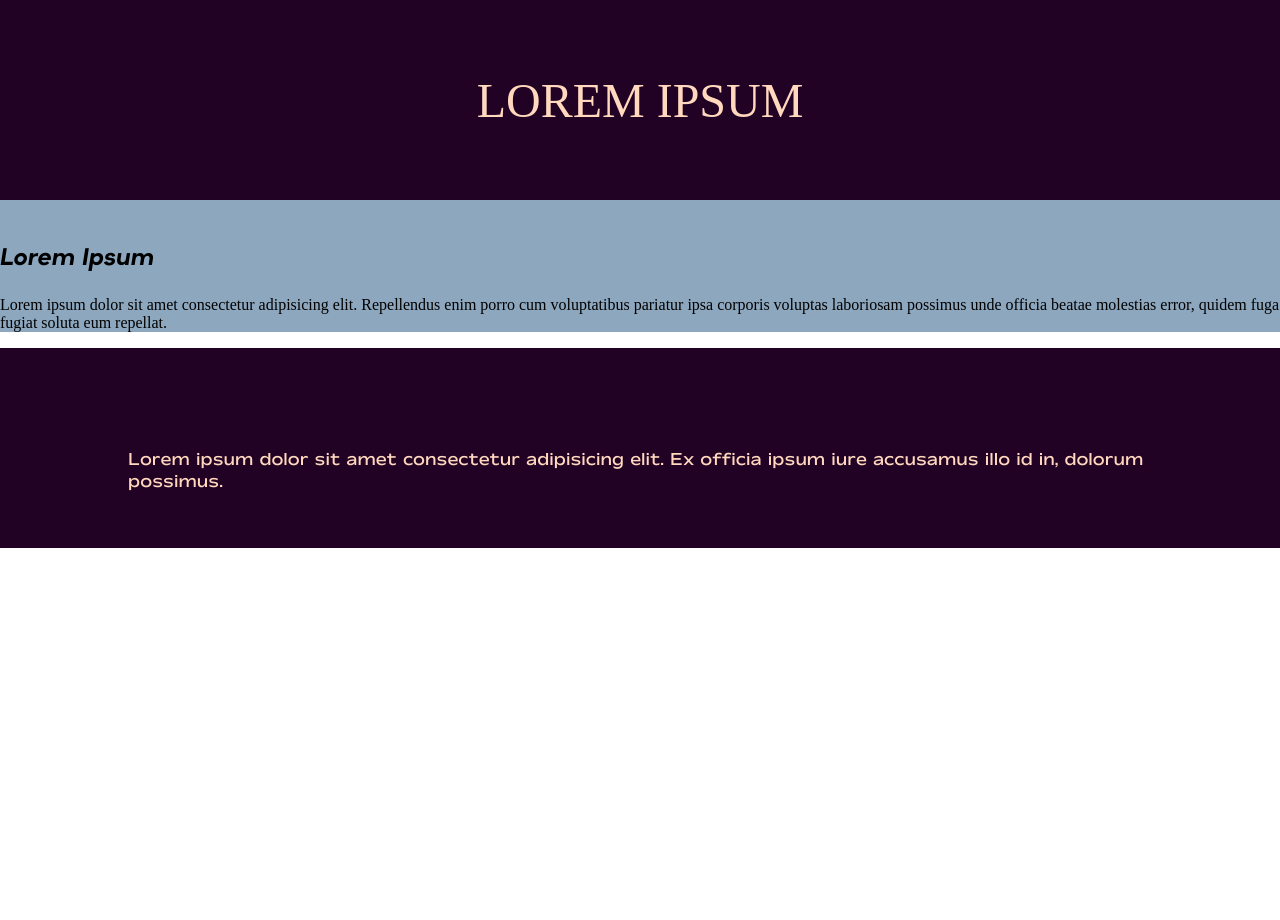
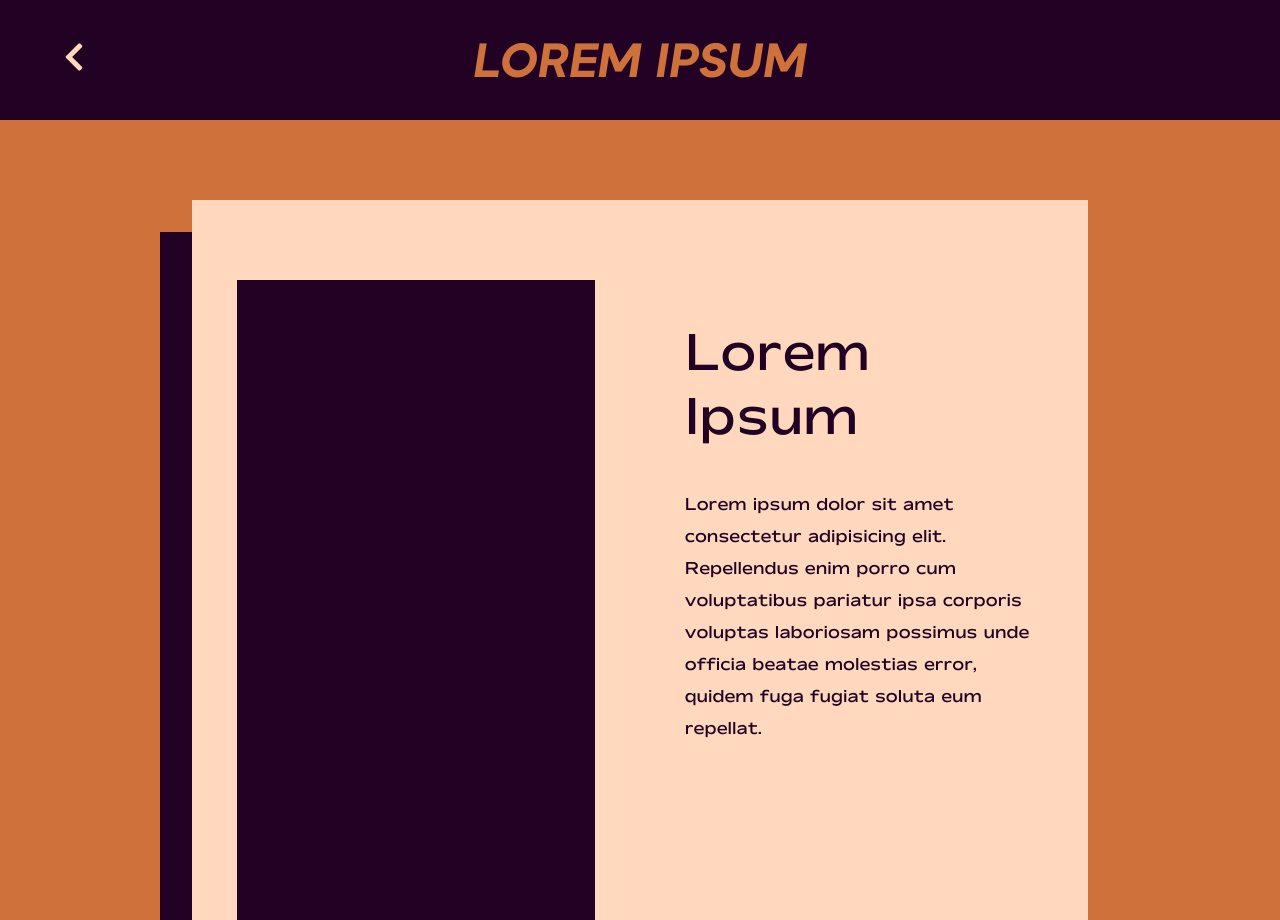
Before and after one commit to gmarteau/M26, a website: page pages/page.html in a window 1280 px wide. Shown: the top 920 px of the page. Before the commit the page ends 800 px from the top, so only its background shows below. Drawn offline with Linux system fonts and the light colour scheme.

Commit message:
v0.3.0: debug fonts, changement clr-bg, mise en forme page message

```diff
--- a/pages/page.html
+++ b/pages/page.html
@@ -3,16 +3,20 @@
     <head>
         <meta charset="UTF-8">
         <meta name="viewport" content="width=device-width, initial-scale=1.0">
+        <link rel="stylesheet" href="https://pro.fontawesome.com/releases/v5.10.0/css/all.css" integrity="sha384-AYmEC3Yw5cVb3ZcuHtOA93w35dYTsvhLPVnYs9eStHfGJvOvKxVfELGroGkvsg+p" crossorigin="anonymous"/>
         <link rel="stylesheet" href="../css/style.css">
         <title>Page</title>
     </head>
 
     <body>
-        <header>
-            <p class="title">LOREM IPSUM</p>
+        <header class="header header--return">
+            <a href="../index.html" class="header__return">
+                <i class="fas fa-chevron-left header__return__icon"></i>
+            </a>
+            <p class="header__title">LOREM IPSUM</p>
         </header>
 
-        <article class="content">
+        <article class="content content--message">
             <div class="card">
                 <div class="card__pic">
                     <img />
--- a/sass/base/_base.scss
+++ b/sass/base/_base.scss
@@ -11,4 +11,8 @@
     width: 100%;
     margin: auto;
     background: $clr-bg;
+    &.content--message {
+        padding-top: $content-pdg;
+        padding-bottom: $content-pdg * 1.5;
+    }
 }
--- a/sass/base/_typography.scss
+++ b/sass/base/_typography.scss
@@ -1,39 +1,38 @@
 @font-face {
     font-family: 'mattoneregular';
-    src: url('../../fonts/mattone-regular-webfont.eot');
-    src: url('../../fonts/mattone-regular-webfont.eot?#iefix') format('embedded-opentype'),
-         url('../../fonts/mattone-regular-webfont.woff2') format('woff2'),
-         url('../../fonts/mattone-regular-webfont.woff') format('woff'),
-         url('../../fonts/mattone-regular-webfont.ttf') format('truetype'),
-         url('../../fonts/mattone-regular-webfont.svg#mattoneregular') format('svg');
+    src: url('../fonts/mattone-regular-webfont.eot');
+    src: url('../fonts/mattone-regular-webfont.eot?#iefix') format('embedded-opentype'),
+         url('../fonts/mattone-regular-webfont.woff2') format('woff2'),
+         url('../fonts/mattone-regular-webfont.woff') format('woff'),
+         url('../fonts/mattone-regular-webfont.ttf') format('truetype'),
+         url('../fonts/mattone-regular-webfont.svg#mattoneregular') format('svg');
     font-weight: normal;
     font-style: normal;
+
+}
+
+@font-face {
+    font-family: 'oktabold_italic';
+    src: url('../fonts/okta-bolditalic-webfont.eot');
+    src: url('../fonts/okta-bolditalic-webfont.eot?#iefix') format('embedded-opentype'),
+         url('../fonts/okta-bolditalic-webfont.woff2') format('woff2'),
+         url('../fonts/okta-bolditalic-webfont.woff') format('woff'),
+         url('../fonts/okta-bolditalic-webfont.ttf') format('truetype'),
+         url('../fonts/okta-bolditalic-webfont.svg#oktabold_italic') format('svg');
+    font-weight: normal;
+    font-style: normal;
+
 }
 
 @font-face {
     font-family: 'oktaextralight';
-    src: url('../../fonts/okta-extralight-webfont.eot');
-    src: url('../../fonts/okta-extralight-webfont.eot?#iefix') format('embedded-opentype'),
-         url('../../fonts/okta-extralight-webfont.woff2') format('woff2'),
-         url('../../fonts/okta-extralight-webfont.woff') format('woff'),
-         url('../../fonts/okta-extralight-webfont.ttf') format('truetype'),
-         url('../../fonts/okta-extralight-webfont.svg#oktaextralight') format('svg');
+    src: url('../fonts/okta-extralight-webfont.eot');
+    src: url('../fonts/okta-extralight-webfont.eot?#iefix') format('embedded-opentype'),
+         url('../fonts/okta-extralight-webfont.woff2') format('woff2'),
+         url('../fonts/okta-extralight-webfont.woff') format('woff'),
+         url('../fonts/okta-extralight-webfont.ttf') format('truetype'),
+         url('../fonts/okta-extralight-webfont.svg#oktaextralight') format('svg');
     font-weight: normal;
     font-style: normal;
+
 }
-
-@font-face {
-    font-family: 'oktabold_italic';
-    src: url('../../fonts/okta-bolditalic-webfont.eot');
-    src: url('../../fonts/okta-bolditalic-webfont.eot?#iefix') format('embedded-opentype'),
-         url('../../fonts/okta-bolditalic-webfont.woff2') format('woff2'),
-         url('../../fonts/okta-bolditalic-webfont.woff') format('woff'),
-         url('../../fonts/okta-bolditalic-webfont.ttf') format('truetype'),
-         url('../../fonts/okta-bolditalic-webfont.svg#oktabold_italic') format('svg');
-    font-weight: normal;
-    font-style: normal;
-}
-
-h1 {
-    @include font(okta);
-}
--- /dev/null
+++ b/sass/layout/_card.scss
@@ -0,0 +1,27 @@
+.card {
+    width: 70%;
+    margin: auto;
+    height: $card-height;
+    display: flex;
+    justify-content: space-around;
+    background-color: $clr-txt;
+    color: $clr-primary;
+    @include card-shadow;
+    @include font(mattone);
+    padding-top: $card-pdg;
+    padding-bottom: $card-pdg;
+    &__pic {
+        width: $card-part-width;
+        background-color: $clr-primary;
+    }
+    &__message {
+        width: $card-part-width;
+        &__author {
+            @include author-font;
+        }
+        &__txt {
+            font-size: map-get($map: $font-size, $key: med);
+            line-height: 2;
+        }
+    }
+}
--- a/sass/layout/_header.scss
+++ b/sass/layout/_header.scss
@@ -1,4 +1,4 @@
-header {
+.header {
     height: $hdr-height;
     background-color: $clr-primary;
     display: flex;
@@ -6,4 +6,17 @@
     align-items: center;
     color: $clr-txt;
     font-size: map-get($map: $font-size, $key: big);
+    @include font(okta);
+    position: relative;
+    &__return {
+        position: absolute;
+        top: $hdr-return-pos;
+        left: $hdr-return-pos * 2;
+        color: $clr-txt;
+        font-size: map-get($map: $font-size, $key: big-min);
+    }
+    &.header--return {
+        height: $hdr-height * .6;
+        color: $clr-bg;
+    }
 }
--- a/sass/main.scss
+++ b/sass/main.scss
@@ -5,4 +5,5 @@
 @import "./base/typography";
 @import "./layout/header";
 @import "./layout/grid";
+@import "./layout/card";
 @import "./layout/footer";
--- a/sass/utils/_maps.scss
+++ b/sass/utils/_maps.scss
@@ -2,5 +2,6 @@
     sml: .7rem,
     med: 1rem,
     med-plus: 1.3rem,
+    big-min: 2rem,
     big: 3rem
-)
+);
--- a/sass/utils/_mixins.scss
+++ b/sass/utils/_mixins.scss
@@ -8,7 +8,7 @@
     @else if ($font == "okta-light") {
         font-family: 'oktaextralight', sans-serif;
     }
-};
+}
 
 @mixin section-padding {
     padding-top: $section-padding;
@@ -18,3 +18,12 @@
 @mixin item-style {
     box-shadow: -$item-shadow $item-shadow $clr-txt;
 }
+
+@mixin card-shadow {
+    box-shadow: -$card-shadow $card-shadow $clr-primary;
+}
+
+@mixin author-font {
+    font-size: map-get($map: $font-size, $key: big);
+    font-weight: normal;
+}
--- a/sass/utils/_variables.scss
+++ b/sass/utils/_variables.scss
@@ -1,6 +1,6 @@
-$clr-primary: #210124ff;
+$clr-primary: #210124;
 $clr-secondary: #006c67ff;
-$clr-bg: #8da7beff;
+$clr-bg: #CE713B;
 $clr-title: #ef959cff;
 $clr-txt: #ffd8beff;
 
@@ -13,3 +13,11 @@
 $ftr-height: 200px;
 
 $hdr-height: 200px;
+$hdr-return-pos: 2rem;
+
+$content-pdg: 80px;
+
+$card-height: 800px;
+$card-part-width: 40%;
+$card-shadow: 2rem;
+$card-pdg: $card-height * .1;
```
Also changed, not shown: index.html (+1 -1 lines), css/style.css, fonts/okta-extralight-webfont.ttf (deleted), fonts/okta-extralight-webfont.woff (deleted), fonts/okta-extralight-webfont.woff2 (deleted), 3 other files.
